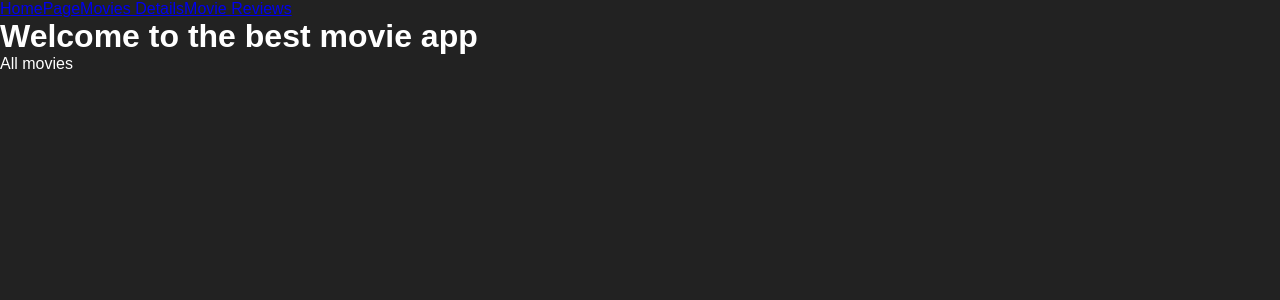
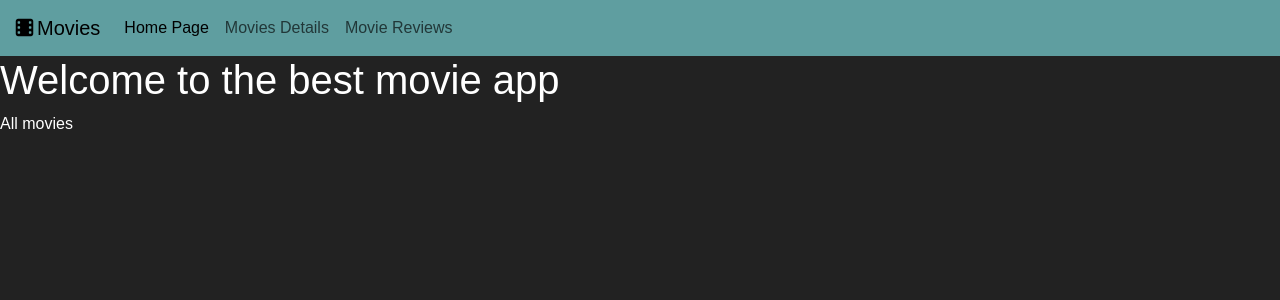
Before and after one commit to SerenaMichetti/webapp-react, a React (Vite) app: page / in a window 1280 px wide. Shown: the top 300 px of the page. Built offline with nearby package versions, Linux system fonts and the light colour scheme.

Commit message:
aggiunti link fontawesome e bootstrap; testati entrambi inserendo una navbar e un'icona

```diff
--- a/index.html
+++ b/index.html
@@ -1,13 +1,22 @@
 <!doctype html>
 <html lang="en">
+
 <head>
   <meta charset="UTF-8" />
   <link rel="icon" type="image/svg+xml" href="/favicon.svg" />
   <meta name="viewport" content="width=device-width, initial-scale=1.0" />
+  <link href="https://cdn.jsdelivr.net/npm/bootstrap@5.3.8/dist/css/bootstrap.min.css" rel="stylesheet"
+    integrity="sha384-sRIl4kxILFvY47J16cr9ZwB07vP4J8+LH7qKQnuqkuIAvNWLzeN8tE5YBujZqJLB" crossorigin="anonymous">
+  <link rel="stylesheet" href="https://cdnjs.cloudflare.com/ajax/libs/font-awesome/7.0.1/css/all.min.css">
   <title>Movies</title>
 </head>
+
 <body>
   <div id="root"></div>
+  <script src="https://cdn.jsdelivr.net/npm/bootstrap@5.3.8/dist/js/bootstrap.bundle.min.js"
+    integrity="sha384-FKyoEForCGlyvwx9Hj09JcYn3nv7wiPVlz7YYwJrWVcXK/BmnVDxM+D2scQbITxI"
+    crossorigin="anonymous"></script>
   <script type="module" src="/src/main.jsx"></script>
 </body>
+
 </html>
--- a/src/components/header.jsx
+++ b/src/components/header.jsx
@@ -1,12 +1,29 @@
 import { Link } from "react-router-dom"
 
+//importo il Link da react-router-dom per creare i link di navigazione tra le pagine dell'applicazione.
+//  Il componente Header è un componente che restituisce un elemento header contenente tre link: uno per la HomePage,
+//  uno per i dettagli dei film e uno per le recensioni dei film.
+//  Ogni link utilizza il componente Link per specificare la destinazione della navigazione quando viene cliccato.
 function Header() {
 
     return (
-        <header>
-            <Link to="/">HomePage</Link>
-            <Link to="/movies/:id">Movies Details</Link>
-            <Link to="/reviews/:id">Movie Reviews</Link>
+        <header >
+            {/* navbar presa da bootstrap, con i link creati con il componente Link di react-router-dom */}
+            <nav class="navbar navbar-expand-lg ">
+                <div class="container-fluid">
+                    <a class="navbar-brand" href="#"><i class="fa-solid fa-film"></i>Movies</a>
+                    <button class="navbar-toggler" type="button" data-bs-toggle="collapse" data-bs-target="#navbarNavAltMarkup" aria-controls="navbarNavAltMarkup" aria-expanded="false" aria-label="Toggle navigation">
+                        <span class="navbar-toggler-icon"></span>
+                    </button>
+                    <div class="collapse navbar-collapse" id="navbarNavAltMarkup">
+                        <div class="navbar-nav">
+                            <Link to="/" class="nav-link active" aria-current="page" href="#">Home Page</Link>
+                            <Link to="/movies/:id" class="nav-link" href="#">Movies Details</Link>
+                            <Link to="/reviews/:id" class="nav-link" href="#">Movie Reviews</Link>
+                        </div>
+                    </div>
+                </div>
+            </nav>
         </header>
     )
 }
--- a/src/index.css
+++ b/src/index.css
@@ -9,3 +9,7 @@ body{
   background-color: #222;
   color: white;
 }
+
+header{
+  background-color: cadetblue;
+}
```
Lines whose indentation alone changed are shown as unchanged.
